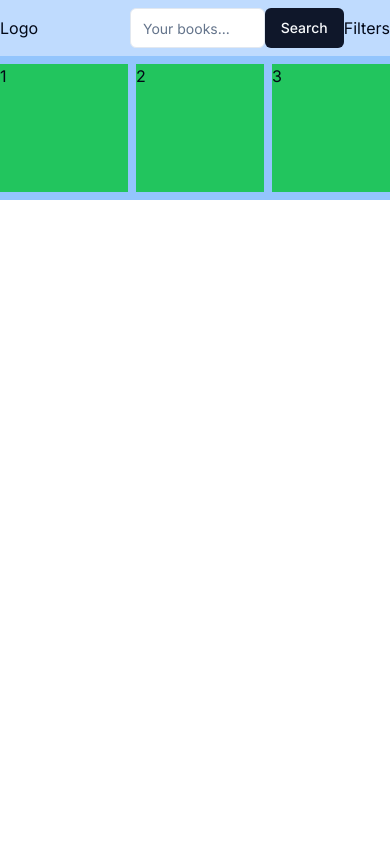
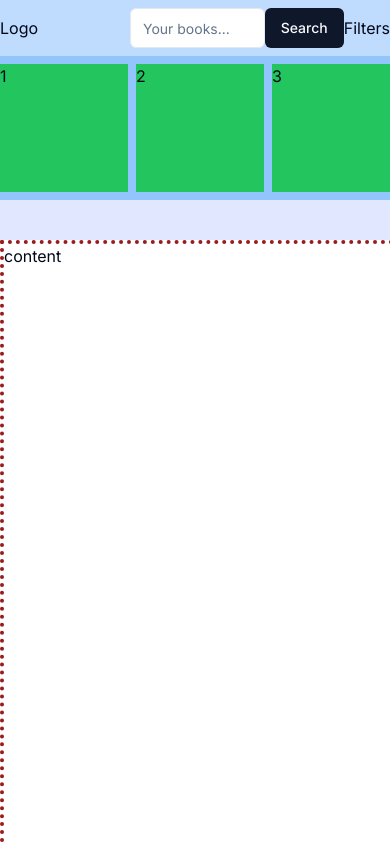
Before and after one commit to frannoriega/basquade, a Next.js app: page / in a window 390 px wide. Built offline with nearby package versions, Linux system fonts and the light colour scheme.

Commit message:
Layout organization

```diff
--- a/app/layout.tsx
+++ b/app/layout.tsx
@@ -22,7 +22,7 @@ export default function RootLayout({
         className={`flex h-screen min-h-screen flex-col ${inter.className}`}
       >
         <Header className="" />
-        <div className="flex flex-1 flex-row overflow-y-hidden">
+        <div className="flex flex-1 flex-col overflow-y-hidden md:flex-row">
           <Aside className="order-first sm:w-32" />
 
           <main className="flex-1 overflow-y-auto bg-indigo-100">
--- a/app/page.tsx
+++ b/app/page.tsx
@@ -5,7 +5,7 @@ import Logo from "@/components/logo";
 
 export default function Home() {
   return (
-    <div className="bg-white h-[2000px] w-[2000px] border-4 border-red-800 border-dotted">
+    <div className="mx-auto mt-10 h-[2000px] w-[600px] border-4 border-dotted border-red-800 bg-white">
       content
     </div>
   );
```
